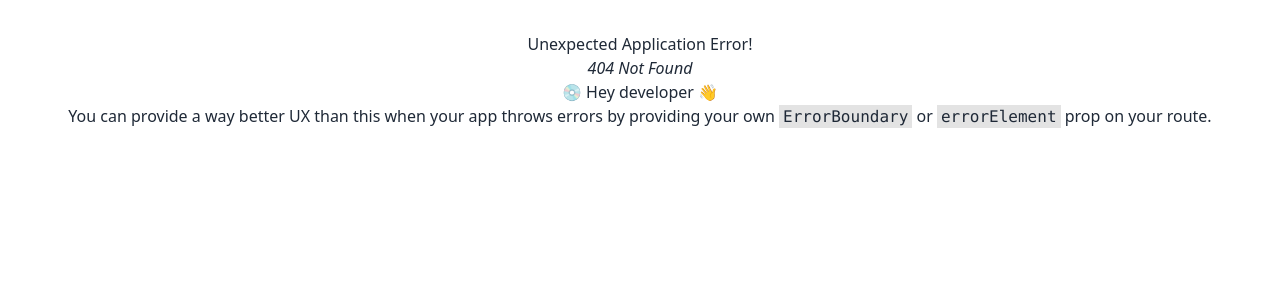
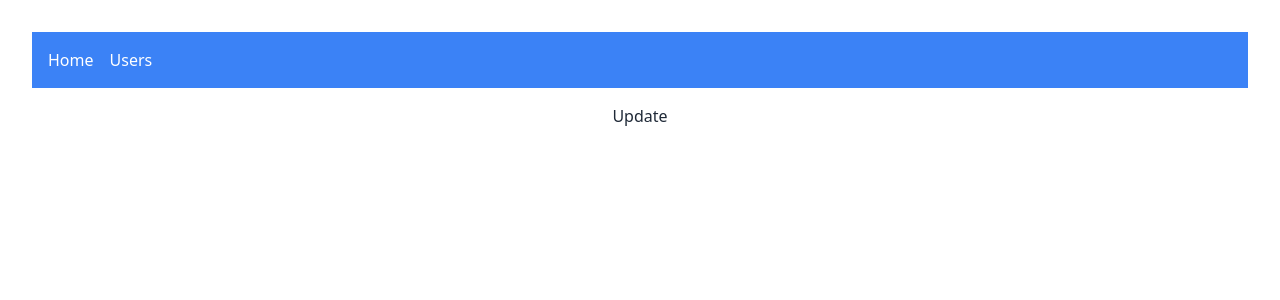
Before and after one commit to jubayer-webdev/ProgrammingHeroWebCourse, a React (Vite) app: page /update/1 in a window 1280 px wide. Before the commit this address had no page. Shown: the top 300 px of the page. Built offline with nearby package versions, Linux system fonts and the light colour scheme.

Commit message:
create component and dynamic link for update

```diff
--- a/src/App.jsx
+++ b/src/App.jsx
@@ -4,6 +4,7 @@ import { createBrowserRouter, RouterProvider } from "react-router-dom";
 import RootLayout from "./layouts/RootLayout";
 import Users from "./pages/Users";
 import CreateUser from "./pages/CreateUser";
+import Update from "./pages/Update";
 
 const router = createBrowserRouter([
     {
@@ -19,6 +20,10 @@ const router = createBrowserRouter([
                 element: <Users></Users>,
                 loader: () => fetch("http://localhost:5000/users"),
             },
+            {
+                path: "/update/:id",
+                element: <Update></Update>,
+            },
         ],
     },
     // {
--- /dev/null
+++ b/src/pages/Update.jsx
@@ -0,0 +1,9 @@
+const Update = () => {
+    return (
+        <div>
+            <h3>Update</h3>
+        </div>
+    );
+};
+
+export default Update;
--- a/src/pages/Users.jsx
+++ b/src/pages/Users.jsx
@@ -1,5 +1,5 @@
 import { useState } from "react";
-import { useLoaderData } from "react-router-dom";
+import { Link, useLoaderData } from "react-router-dom";
 
 const Users = () => {
     const loadedUsers = useLoaderData();
@@ -25,12 +25,17 @@ const Users = () => {
 
     return (
         <div>
-            <h2 className="text-5xl">total users: {users.length}</h2>
+            <h2 className="text-5xl">Total users: {users.length}</h2>
             <div>
                 {users.map((user) => (
                     <p key={user._id} className="mt-5">
                         {user.name} : {user.email} ---- {user._id}{" "}
-                        <button onClick={() => handleDeleteUser(user._id)} className="btn btn-sm btn-warning">
+                        {/* //! update button */}
+                        <Link to={`/update/${user._id}`}>
+                            <button className="btn btn-outline btn-accent btn-sm mx-4">Update</button>
+                        </Link>
+                        {/* //! delete button */}
+                        <button onClick={() => handleDeleteUser(user._id)} className="btn btn-sm btn-outline btn-secondary">
                             X
                         </button>
                     </p>
```
